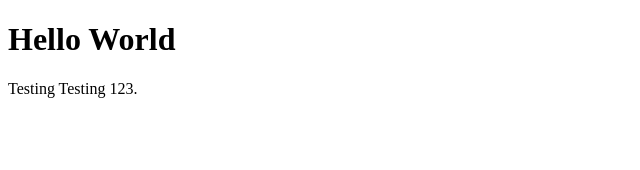
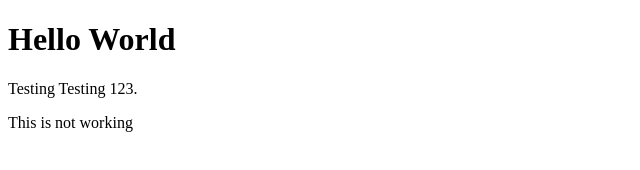
Before and after one commit to giboos/giboos.github.io, a plain HTML site: page Test.html in a window 1280 px wide. Shown: the whole page, without its empty margins (0-640 px from the left). Drawn offline with Linux system fonts and the light colour scheme.

Commit message:
Update Test.html

```diff
--- a/Test.html
+++ b/Test.html
@@ -3,5 +3,6 @@
 <body>
 <h1>Hello World</h1>
 <p>Testing Testing 123.</p>
+<p>This is not working</p>
 </body>
 </html>
```
